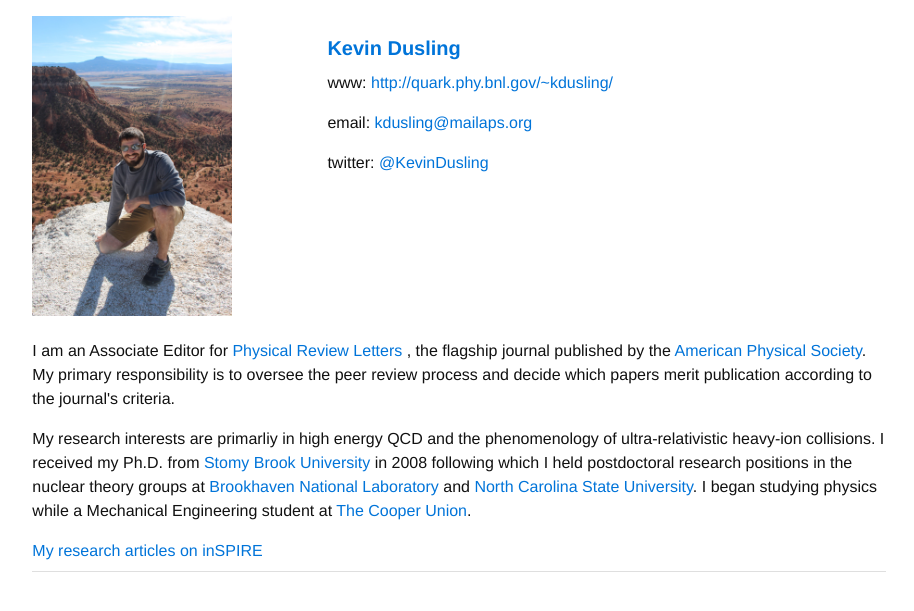
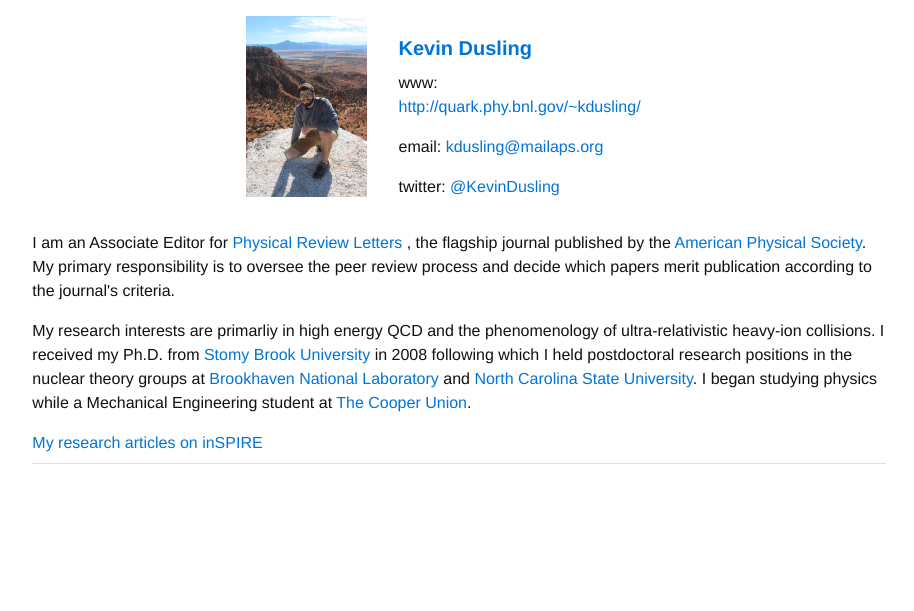
Before and after one commit to kdusling/kdusling.github.io, a Jekyll site: the page built from index.html, in a window 1280 px wide. Shown: the top 611 px of the page, without its empty margins (181-1095 px from the left). Built offline with Jekyll 4.4.1, drawn with Linux system fonts in a browser that asks for light colours.

Commit message:
Update index.html

```diff
--- a/index.html
+++ b/index.html
@@ -3,8 +3,8 @@ layout: default
 title: Personal Homepage of Kevin Dusling
 ---
 
-<section class="container px2 py2">
-  <div class="clearfix mxn3">
+<section class="container px2 py2 col-6">
+  <div class="clearfix mxn2">
     <div class="sm-col sm-col-4 px2">
       <img src="images/IMG_9624.jpg" width=200px>
     </div>
```
